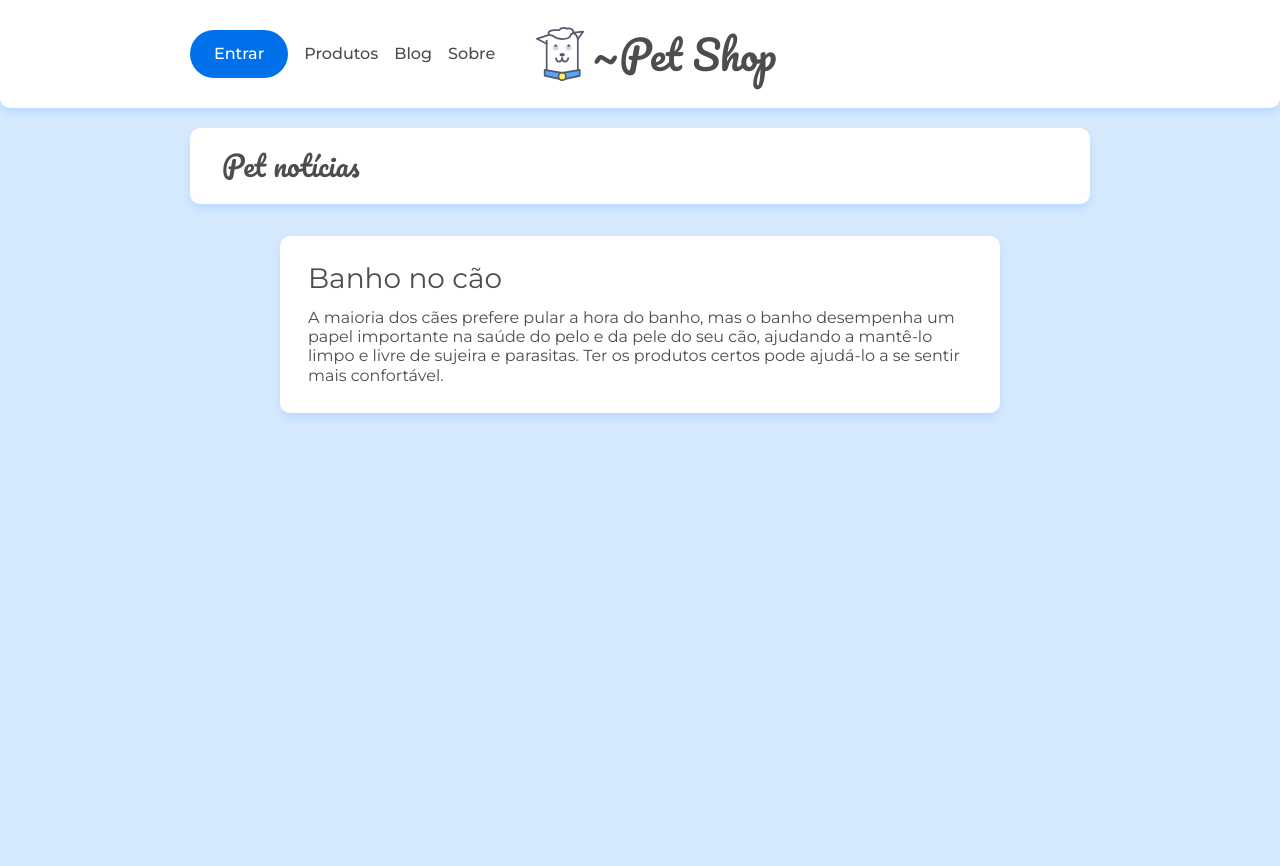
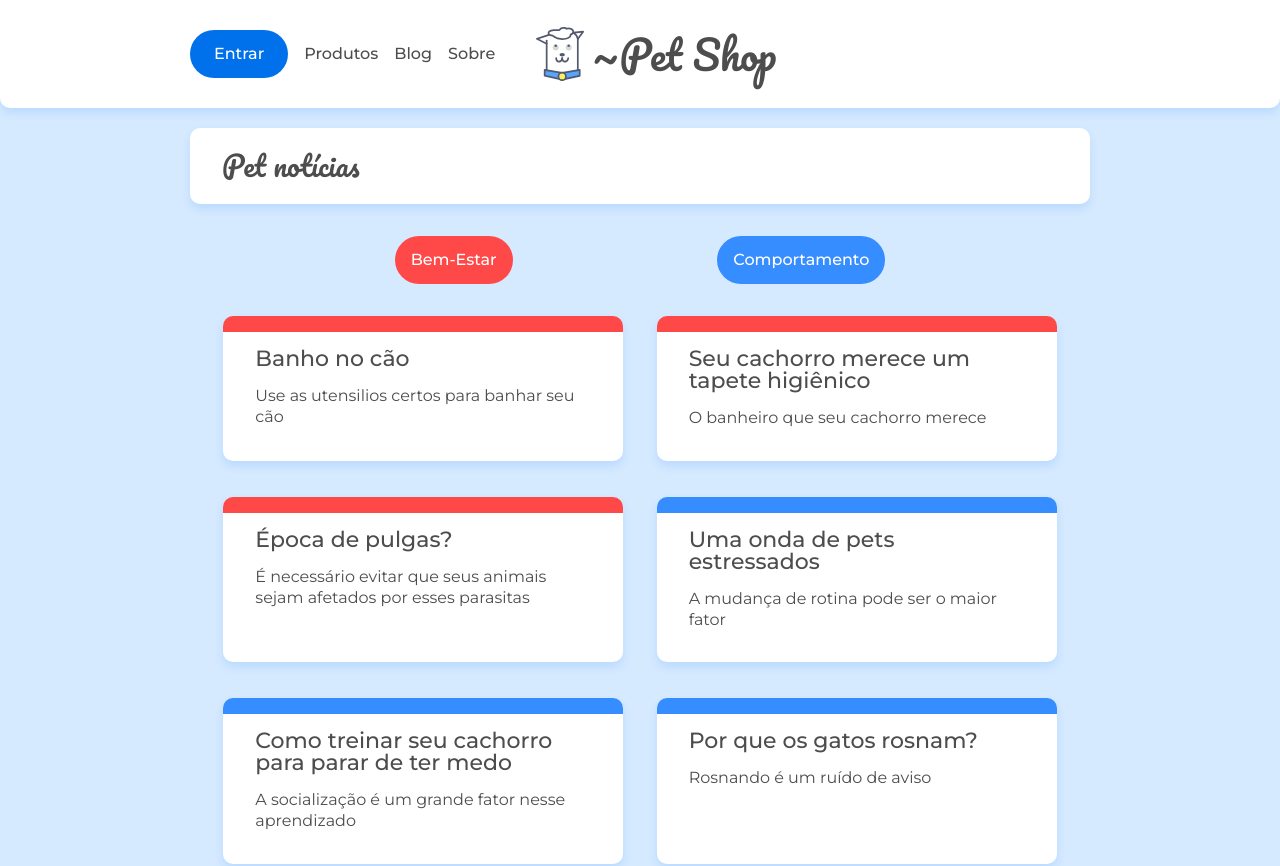
Before and after one commit to cristiancll/petshop, a React (Create React App) app: page / in a window 1280 px wide. Shown: the top 866 px of the page. Before the commit the page ends 800 px from the top, so only its background shows below. Built offline with nearby package versions, Linux system fonts and the light colour scheme; data requests are answered from the project's data file.

Commit message:
Created categories

```diff
--- a/db.json
+++ b/db.json
@@ -1,14 +1,14 @@
 {
-  "categorias": [
+  "categories": [
     {
-      "id": "bem-estar",
-      "nome": "bem-estar",
-      "subcategorias": ["higiene", "saude"]
+      "id": "well-being",
+      "name": "Bem-Estar",
+      "subcategories": ["hygiene", "health"]
     },
     {
-      "id": "comportamento",
-      "nome": "comportamento",
-      "subcategorias": ["treinamento", "educacao"]
+      "id": "behaviour",
+      "name": "Comportamento",
+      "subcategories": ["training", "education"]
     }
   ],
   "posts": [
@@ -17,56 +17,56 @@
       "title": "Banho no cão",
       "metadescription": "Use as utensilios certos para banhar seu cão",
       "body": "A maioria dos cães prefere pular a hora do banho, mas o banho desempenha um papel importante na saúde do pelo e da pele do seu cão, ajudando a mantê-lo limpo e livre de sujeira e parasitas. Ter os produtos certos pode ajudá-lo a se sentir mais confortável.",
-      "categoria": "bem-estar",
-      "subcategoria": "higiene"
+      "category": "well-being",
+      "subcategory": "hygiene"
     },
     {
       "id": 2,
       "title": "Seu cachorro merece um tapete higiênico",
       "metadescription": "O banheiro que seu cachorro merece",
       "body": "Os tapetes higiênicos são uma inovação do mercado pet, perfeitos para que seu cão faça suas necessidades com conforto e sem sujar a casa. São produtos descartáveis ou laváveis que garantem conforto ao animal.",
-      "categoria": "bem-estar",
-      "subcategoria": "higiene"
+      "category": "well-being",
+      "subcategory": "hygiene"
     },
     {
       "id": 3,
       "title": "Época de pulgas?",
       "metadescription": "É necessário evitar que seus animais sejam afetados por esses parasitas",
       "body": "Não é a mordida, mas a reação alérgica a ela que faz seu cão coçar. Alguns animais de estimação são hipersensíveis a pulgas e podem sofrer uma reação severa com apenas uma única mordida. No entanto, todos os animais de estimação sentirão desconforto em caso de picadas de pulgas. Portanto, assim que você vir arranhões repetidos, suspeite de pulgas.",
-      "categoria": "bem-estar",
-      "subcategoria": "saude"
+      "category": "well-being",
+      "subcategory": "health"
     },
     {
       "id": 4,
       "title": "Uma onda de pets estressados",
       "metadescription": "A mudança de rotina pode ser o maior fator",
       "body": "Eles começaram a contar com a atenção extra incluindo todos aqueles novos cachorrinhos que esperam que estejamos por perto, mas com mais pessoas voltando ao escritório ou saindo de férias, os cães vão sentir a ausência mais do que nunca, criando uma pandemia de ansiedade entre nossos cães, para a qual podemos não estar preparados.",
-      "categoria": "comportamento",
-      "subcategoria": "educacao"
+      "category": "behaviour",
+      "subcategory": "education"
     },
     {
       "id": 5,
       "title": "Como treinar seu cachorro para parar de ter medo",
       "metadescription": "A socialização é um grande fator nesse aprendizado",
       "body": "Ensinar um cachorro a parar de ter medo só pode ser feito aumentando sua autoconfiança. Isso significa mudar a forma como sua mente reage em certas situações e transformar associações negativas em positivas. Fazer isso requer muita paciência e uma série de exposições controladas ao evento ou objeto temido, mas a uma distância suficiente para que o cão não se sinta ansioso.",
-      "categoria": "comportamento",
-      "subcategoria": "educacao"
+      "category": "behaviour",
+      "subcategory": "education"
     },
     {
       "id": 6,
       "title": "Por que os gatos rosnam?",
       "metadescription": "Rosnando é um ruído de aviso",
       "body": "Uma coisa que os cientistas sabem com certeza é que a parte do cérebro do gato que controla as vocalizações está muito conectada à parte do cérebro que controla as emoções do gato. Portanto, o que o gato está “dizendo” é absolutamente uma percepção de como ele está se sentindo.",
-      "categoria": "comportamento",
-      "subcategoria": "treinamento"
+      "category": "behaviour",
+      "subcategory": "training"
     },
     {
       "id": 7,
       "title": "Como treinar um gato",
       "metadescription": "Sim! Você pode treinar um gato e é muito mais fácil do que você pensava",
-      "body": "Normalmente usado como ferramentas de treinamento para uma ampla variedade de animais, um clicker custará apenas alguns dólares e ajudará você a dar um reforço positivo quando estiver aprendendo a treinar um gato. (Você também pode usar uma caneta comum com um botão de clique - o importante é ter um ruído distinto que possa fazer instantaneamente.) A maior parte do treinamento do gato envolve oferecer a seu gato uma guloseima que ele goste após um clique para marcar o comportamento desejado.",
-      "categoria": "comportamento",
-      "subcategoria": "treinamento"
+      "body": "Normalmente usado como ferramentas de training para uma ampla variedade de animais, um clicker custará apenas alguns dólares e ajudará você a dar um reforço positivo quando estiver aprendendo a treinar um gato. (Você também pode usar uma caneta comum com um botão de clique - o importante é ter um ruído distinto que possa fazer instantaneamente.) A maior parte do training do gato envolve oferecer a seu gato uma guloseima que ele goste após um clique para marcar o behaviour desejado.",
+      "category": "behaviour",
+      "subcategory": "training"
     }
   ]
 }
--- a/src/App.jsx
+++ b/src/App.jsx
@@ -1,10 +1,12 @@
 import React from 'react'
 import './assets/css/base/base.css'
-import {BrowserRouter as Router, Route, Switch, Link} from "react-router-dom";
-import About from "./paginas/About";
-import Home from "./paginas/Home";
-import Page404 from "./paginas/404";
+import {BrowserRouter as Router, Route, Switch} from "react-router-dom";
+import About from "./pages/About";
+import Home from "./pages/Home";
+import Page404 from "./pages/404";
 import Header from "./components/Header";
+import Post from "./pages/Post";
+import Category from "./pages/Category";
 
 function App() {
 
@@ -18,6 +20,12 @@ function App() {
                 <Route path="/about">
                     <About/>
                 </Route>
+                <Route path="/category/:id">
+                    <Category/>
+                </Route>
+                <Route path="/post/:id">
+                    <Post/>
+                </Route>
                 <Route>
                     <Page404/>
                 </Route>
--- /dev/null
+++ b/src/api/api.js
@@ -0,0 +1,10 @@
+import axios from 'axios';
+
+export const api = axios.create({
+    baseURL: "http://localhost:5000"
+});
+
+export const fetch = async(url, setData) => {
+    const response = await api.get(url);
+    setData(response.data);
+};
--- /dev/null
+++ b/src/components/CategoryList.jsx
@@ -0,0 +1,28 @@
+import React, {useEffect, useState} from 'react';
+import {fetch} from "../api/api";
+import '../assets/css/blog.css'
+import {Link} from "react-router-dom";
+
+const CategoryList = ({url}) => {
+    const [categories, setCategories] = useState([]);
+
+    useEffect(() => {
+        fetch(url, setCategories);
+    }, [url]);
+
+    return (
+        <ul className="list-categories container flex">
+            {
+                categories.map((category) => (
+                    <Link to={`/category/${category.id}`}>
+                        <li className={`list-categories_category list-categories_category-${category.id}`}>
+                            {category.name}
+                        </li>
+                    </Link>
+                ))
+            }
+        </ul>
+    );
+};
+
+export default CategoryList;
--- /dev/null
+++ b/src/components/PostList.jsx
@@ -0,0 +1,28 @@
+import React, {useEffect, useState} from "react";
+import {Link} from "react-router-dom";
+import {fetch} from "../api/api";
+
+const PostList = ({url}) => {
+    const [posts, setPosts] = useState([]);
+    useEffect(() => {
+        fetch(url, setPosts);
+    }, [url]);
+
+    return (
+        <section className="posts container">
+            {
+                posts.map((post) => (
+                    <Link to={`/post/${post.id}`} className={`card-post card-post_${post.category}`}>
+                        <article key={post.id}>
+                            <h3 className="card-post_title">{post.title}</h3>
+                        </article>
+                        <p className="card-post_meta">{post.metadescription}</p>
+                    </Link>
+                ))
+            }
+
+        </section>
+    );
+};
+
+export default PostList;
--- /dev/null
+++ b/src/pages/Category.jsx
@@ -0,0 +1,25 @@
+import React from 'react';
+import '../assets/css/blog.css'
+import CategoryList from "../components/CategoryList";
+import PostList from "../components/PostList";
+import {Route, useParams, useRouteMatch} from "react-router-dom";
+
+const Category = () => {
+    const {id} = useParams();
+    const {path} = useRouteMatch();
+    return (
+        <>
+            <div className="container">
+                <h2 className="page-title">Pet Notícias</h2>
+            </div>
+            <CategoryList  url={'/categories'}/>
+            {/*<Route exact path={`/category/${id}`}>*/}
+            <Route exact path={`${path}/`}>
+                <PostList url={`/posts?category=${id}`}/>
+            </Route>
+
+        </>
+    );
+};
+
+export default Category;
--- /dev/null
+++ b/src/pages/Home.jsx
@@ -0,0 +1,17 @@
+import React from 'react'
+import PostList from "../components/PostList";
+import CategoryList from "../components/CategoryList";
+
+const Home = () => {
+    return (
+        <main>
+            <div className="container">
+                <h2 className="page-title">Pet notícias</h2>
+            </div>
+            <CategoryList url={'/categories'}/>
+            <PostList url={'/posts'}/>
+        </main>
+    )
+}
+
+export default Home
--- /dev/null
+++ b/src/pages/Post.jsx
@@ -0,0 +1,29 @@
+import React, {useEffect, useState} from "react";
+import {useParams, useHistory} from 'react-router-dom';
+import {fetch} from "../api/api";
+import '../assets/css/post.css'
+
+
+const Post = () => {
+    let history = useHistory();
+    const {id} = useParams();
+    const [post, setPost] = useState({});
+    useEffect(() => {
+      fetch(`/posts/${id}`, setPost)
+          .catch(() => {
+              history.push('/404');
+          });
+    }, [id]);
+
+
+    return (
+        <main className="container flex flex--center">
+            <article className="card post">
+                <h2 className="card_title">{post.title}</h2>
+                <p className="card_text">{post.body}</p>
+            </article>
+        </main>
+    );
+};
+
+export default Post;
--- a/src/paginas/Home.jsx
+++ /dev/null
@@ -1,21 +0,0 @@
-import React from 'react'
-
-const Home = () => {
-
-  return (
-    <main>
-      <div className="container">
-        <h2 className="page-title">Pet notícias</h2>
-      </div>
-      <section className="container flex flex--center">
-      <article className="card post">
-        <h2 className="card_title">Banho no cão</h2>
-        <p className="card_text">A maioria dos cães prefere pular a hora do banho, mas o banho desempenha um papel importante na saúde do pelo e da pele do seu cão, ajudando a mantê-lo limpo e livre de sujeira e parasitas. Ter os produtos certos pode ajudá-lo a se sentir mais confortável.</p>
-      </article>
-    </section>
-
-    </main>
-  )
-}
-
-export default Home
```
Also changed, not shown: src/components/Header.jsx (+7 -6 lines), src/pages/404.jsx (renamed from src/paginas/404.jsx), src/pages/About.jsx (renamed from src/paginas/About.jsx).
